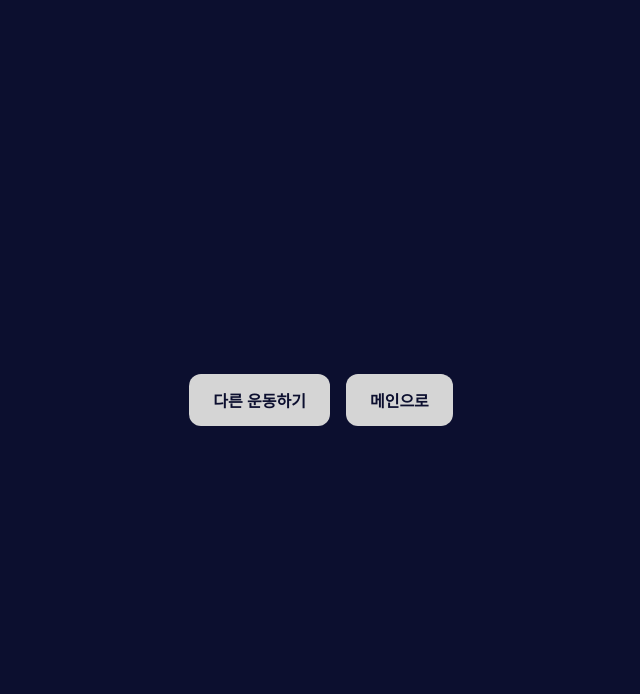
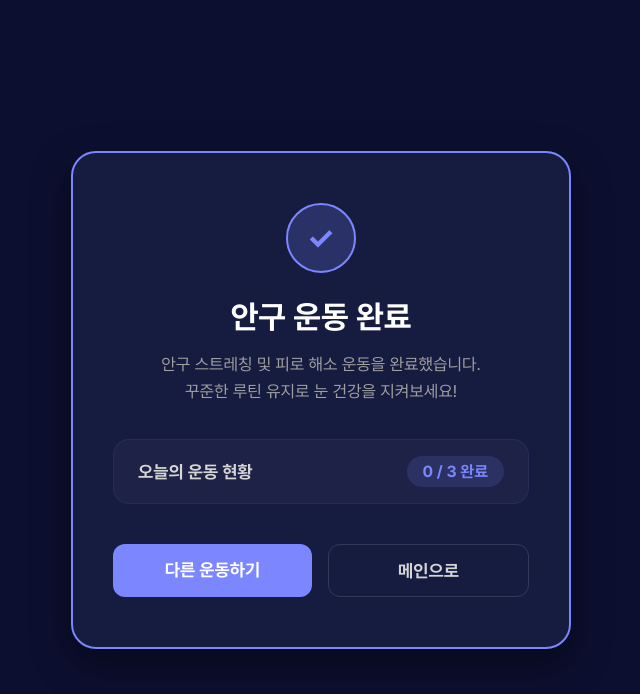
Before and after one commit to Inha02/HCI, a React (Create React App) app in the folder frontend/: page /exercisecomplete in a window 1280 px wide. Shown: the top 694 px of the page, without its empty margins (319-959 px from the left). Built offline with nearby package versions, Linux system fonts and the light colour scheme; no server answers; sample sign-in values are in the browser's storage.

Commit message:
운동기능프론트백연결

```diff
--- a/frontend/src/pages/exercise/ExerciseCompletePage.jsx
+++ b/frontend/src/pages/exercise/ExerciseCompletePage.jsx
@@ -1,24 +1,65 @@
-import React from 'react';
+import React, { useEffect, useState } from 'react';
 import styled from 'styled-components';
 import { useNavigate } from 'react-router-dom';
 
 const ExerciseCompletePage = () => {
   const navigate = useNavigate();
+  const [completedCount, setCompletedCount] = useState(0);
+  const userId = '6a171e97e513581fb9f3b6bf';
+
+  // 📊 실시간 오늘 운동 현황 (X/3) 데이터 패치
+  useEffect(() => {
+    const fetchCurrentStatus = async () => {
+      const types = ['TRACKING', 'FOCUS', 'BLINK'];
+      try {
+        const promises = types.map(type =>
+          fetch(`http://localhost:5001/api/exercise/logs?userId=${userId}&type=${type}`)
+            .then(res => res.json())
+            .catch(() => ({ success: false }))
+        );
+
+        const results = await Promise.all(promises);
+
+        // 실제로 데이터가 들어있고 조회가 참인 경우만 필터링
+        const trueCount = results.filter(res => res.success === true && res.data && res.data.length > 0).length;
+        setCompletedCount(trueCount);
+      } catch (error) {
+        console.error('📊 현황 집계 오류:', error);
+      }
+    };
+
+    fetchCurrentStatus();
+  }, []);
 
   return (
     <Container>
-      <ButtonContainer>
-        <Button onClick={() => navigate('/exercisemode')}>
-          다른 운동하기
-        </Button>
+      <CardContainer>
+        <CheckIcon>✓</CheckIcon>
+        <MainTitle>안구 운동 완료</MainTitle>
+        <SubDescription>
+          안구 스트레칭 및 피로 해소 운동을 완료했습니다.<br />
+          꾸준한 루틴 유지로 눈 건강을 지켜보세요!
+        </SubDescription>
 
-        <Button onClick={() => navigate('/home')}>
-          메인으로
-        </Button>
-      </ButtonContainer>
+        <StatusSection>
+          <StatusLabel>오늘의 운동 현황</StatusLabel>
+          <StatusBadge>{completedCount} / 3 완료</StatusBadge>
+        </StatusSection>
+
+        <ButtonContainer>
+          <DivButton $primary onClick={() => navigate('/exercisemode')}>
+            다른 운동하기
+          </DivButton>
+          <DivButton onClick={() => navigate('/home')}>
+            메인으로
+          </DivButton>
+        </ButtonContainer>
+      </CardContainer>
     </Container>
   );
 };
+
+// --- 스타일 컴포넌트 ---
 
 const Container = styled.div`
   width: 100%;
@@ -32,23 +73,107 @@ const Container = styled.div`
   align-items: center;
 `;
 
+const CardContainer = styled.div`
+  background: #161B40;
+  border: 2px solid #7B86FF;
+  border-radius: 25px;
+  padding: 50px 40px;
+  width: 90%;
+  max-width: 500px;
+  text-align: center;
+  box-shadow: 0 15px 40px rgba(0, 0, 0, 0.4);
+
+  animation: slideUp 0.4s ease-out;
+  @keyframes slideUp {
+    from { transform: translateY(20px); opacity: 0; }
+    to { transform: translateY(0); opacity: 1; }
+  }
+`;
+
+const CheckIcon = styled.div`
+  width: 70px;
+  height: 70px;
+  background: rgba(123, 134, 255, 0.2);
+  border: 2px solid #7B86FF;
+  color: #7B86FF;
+  border-radius: 50%;
+  font-size: 2rem;
+  display: flex;
+  align-items: center;
+  justify-content: center;
+  margin: 0 auto 25px auto;
+  font-weight: bold;
+`;
+
+const MainTitle = styled.h2`
+  font-size: 2rem;
+  font-weight: 800;
+  color: #FFFFFF;
+  margin-bottom: 15px;
+`;
+
+const SubDescription = styled.p`
+  font-size: 1.05rem;
+  line-height: 1.6;
+  color: #A0A0A0;
+  margin-bottom: 35px;
+`;
+
+const StatusSection = styled.div`
+  background: rgba(255, 255, 255, 0.03);
+  border-radius: 16px;
+  padding: 16px 24px;
+  display: flex;
+  justify-content: space-between;
+  align-items: center;
+  margin-bottom: 40px;
+  border: 1px solid rgba(123, 134, 255, 0.1);
+`;
+
+const StatusLabel = styled.span`
+  font-size: 1.1rem;
+  font-weight: 600;
+  color: #D5D5D5;
+`;
+
+const StatusBadge = styled.span`
+  background: rgba(123, 134, 255, 0.15);
+  color: #7B86FF;
+  padding: 6px 16px;
+  border-radius: 20px;
+  font-size: 1rem;
+  font-weight: 700;
+`;
+
 const ButtonContainer = styled.div`
   display: flex;
   gap: 16px;
 `;
 
-const Button = styled.button`
-  padding: 14px 24px;
-  border: none;
+// 🎯 div로 선언되어 글씨체와 클릭 효과가 최적화된 컴포넌트 버튼
+const DivButton = styled.div`
+  flex: 1;
+  padding: 15px 0;
   border-radius: 12px;
-  background-color: #D5D5D5;
-  color: #0C0F2F;
-  font-size: 16px;
-  font-weight: 600;
+  font-size: 1.1rem;
+  font-weight: 700;
+  text-align: center;
   cursor: pointer;
+  user-select: none; /* 드래그 방지 */
+  transition: all 0.2s ease;
+
+  // 메인(primary) 버튼 스펙 정의
+  background-color: ${props => props.$primary ? '#7B86FF' : 'transparent'};
+  color: ${props => props.$primary ? '#FFFFFF' : '#D5D5D5'};
+  border: ${props => props.$primary ? 'none' : '1px solid #333959'};
 
   &:hover {
-    opacity: 0.9;
+    background-color: ${props => props.$primary ? '#6a76f0' : 'rgba(255,255,255,0.05)'};
+    transform: translateY(-2px);
+  }
+
+  &:active {
+    transform: translateY(0);
   }
 `;
 
--- a/frontend/src/pages/exercise/ExercisePage.jsx
+++ b/frontend/src/pages/exercise/ExercisePage.jsx
@@ -1,12 +1,14 @@
-import React from 'react';
+import React, { useEffect, useState } from 'react';
 import styled from 'styled-components';
 import { useNavigate } from 'react-router-dom';
 
-// 아이콘이나 이미지가 있다면 import 하세요. 여기서는 임시 텍스트 아이콘을 사용합니다.
 const ExercisePage = () => {
   const navigate = useNavigate();
 
-  // 운동 데이터 리스트
+  const [completedCount, setCompletedCount] = useState(0);
+
+  const userId = '6a171e97e513581fb9f3b6bf';
+
   const exercises = [
     {
       id: 1,
@@ -31,19 +33,45 @@ const ExercisePage = () => {
     },
   ];
 
+  useEffect(() => {
+    const fetchExerciseLogs = async () => {
+      const types = ['TRACKING', 'FOCUS', 'BLINK'];
+
+      try {
+        const promises = types.map(type =>
+          fetch(`http://localhost:5001/api/exercise/logs?userId=${userId}&type=${type}`)
+            .then(res => res.json())
+            .catch(err => ({ success: false, error: err.message }))
+        );
+
+        const results = await Promise.all(promises);
+        console.log("백데이터", results);
+
+        const trueCount = results.filter(result => {
+            return result.success === true && result.data && result.data.length > 0;
+          }).length;
+
+        setCompletedCount(trueCount);
+        console.log(`안구 운동 로그 조회 완료 (성공 개수: ${trueCount}/3)`);
+      } catch (error) {
+        console.error('운동 로그 정보를 가져오는 중 에러 발생:', error);
+      }
+    };
+
+    fetchExerciseLogs();
+  }, [userId]);
+
   return (
     <Container>
       <MainContent>
-        {/* 상단 헤더 섹션 */}
         <HeaderSection>
           <TitleRow>
             <PageTitle>안구 운동</PageTitle>
-            <StatusBadge>오늘 운동 현황 2/3 완료</StatusBadge>
+            <StatusBadge>오늘 운동 현황 {completedCount}/3 완료</StatusBadge>
           </TitleRow>
           <SubTitle>눈의 피로를 풀어주는 3가지 안구 운동을 선택하세요!</SubTitle>
         </HeaderSection>
 
-        {/* 운동 카드 리스트 섹션 */}
         <CardGrid>
           {exercises.map((ex) => (
             <ExerciseCard key={ex.id}>
@@ -55,13 +83,10 @@ const ExercisePage = () => {
             </ExerciseCard>
           ))}
         </CardGrid>
-
-
       </MainContent>
     </Container>
   );
 };
-
 
 const Container = styled.div`
   width: 100%;
@@ -182,6 +207,4 @@ const StartButton = styled.button`
   }
 `;
 
-
-
 export default ExercisePage;
--- a/frontend/src/pages/exercise/Mode2Page.jsx
+++ b/frontend/src/pages/exercise/Mode2Page.jsx
@@ -5,25 +5,50 @@ import LogoImg from '../../assets/logo.svg';
 
 const Mode2Page = () => {
   const navigate = useNavigate();
-  const [count, setCount] = useState(0); // 반복 횟수 상태
-  const TOTAL_COUNT = 10; // 총 10회 반복
+  const [count, setCount] = useState(0);
+  const TOTAL_COUNT = 10;
+
+
+  const completeExercise = async () => {
+    const payload = {
+      userId: "6a171e97e513581fb9f3b6bf",
+      type: "FOCUS",
+      duration: 60,
+      success: true,
+      score: 100
+    };
+
+    try {
+      await fetch('http://localhost:5001/api/exercise/logs', {
+        method: 'POST',
+        headers: {
+          'Content-Type': 'application/json',
+        },
+        body: JSON.stringify(payload),
+      });
+      console.log('초점 전환 운동 기록 저장 성공');
+    } catch (error) {
+      console.error('초점 전환 운동 기록 저장 실패:', error);
+    } finally {
+      navigate('/exercisecomplete');
+    }
+  };
 
   useEffect(() => {
-    // 10회 반복이 끝나면 완료 페이지로 이동
     if (count >= TOTAL_COUNT) {
       const timer = setTimeout(() => {
-        navigate('/exercisecomplete');
-      }, 1000); // 마지막 애니메이션이 끝날 시간을 위해 약간의 지연
+        completeExercise();
+      }, 1000);
       return () => clearTimeout(timer);
     }
 
-    // 텍스트 크기 변화 주기에 맞춰 카운트 증가 (애니메이션 주기 4초 기준)
+
     const interval = setInterval(() => {
       setCount((prev) => prev + 1);
     }, 4000);
 
     return () => clearInterval(interval);
-  }, [count, navigate]);
+  }, [count]);
 
   return (
     <Container>
@@ -62,9 +87,6 @@ const Mode2Page = () => {
   );
 };
 
-// --- 애니메이션 및 스타일 ---
-
-// 텍스트가 커졌다 작아지는 애니메이션 (수정체 원근 조절 유도)
 const scaleUpDown = keyframes`
   0%, 100% { transform: scale(1); opacity: 0.5; }
   50% { transform: scale(4); opacity: 1; }
```
Also changed, not shown: frontend/src/pages/exercise/Mode1Page.jsx (+40 -20 lines), frontend/src/pages/exercise/Mode3Page.jsx (+38 -21 lines).
